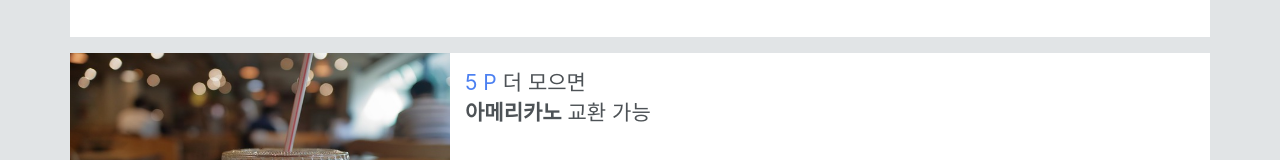
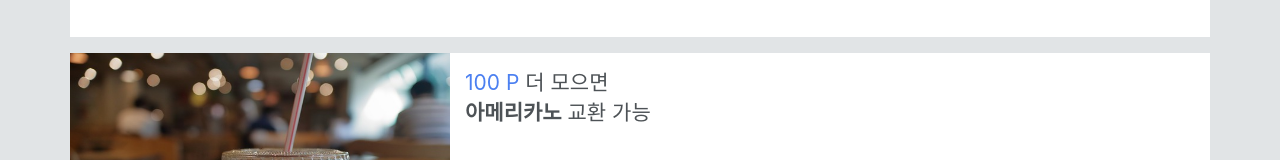
Before and after one commit to developeon/dodo-point, a React (Create React App) app: page /result in a window 1280 px wide. Shown: the part 491-651 px from the top of the page. Built offline with nearby package versions, Linux system fonts and the light colour scheme; a web font is replaced by a local one.

Commit message:
경고문 발생 문제 해결

```diff
--- a/src/components/Home.js
+++ b/src/components/Home.js
@@ -9,7 +9,7 @@ class Home extends Component {
     return (
         <Grid fluid>
           <Row className="Home-image">
-            <img src="assets/dodo-point.jpg" alt="dodo-point-image"/>
+            <img src="assets/dodo-point.jpg" alt="dodo-point-main"/>
           </Row>
           <Row className="Home-navbar">
             <Col xs={2} md={2} className="Home-logo-wrapper">
--- a/src/components/Result.js
+++ b/src/components/Result.js
@@ -1,6 +1,5 @@
 import React, { Component } from 'react';
 import './Result.css';
-import { Link } from 'react-router-dom';
 import { Grid, Row, Col } from 'react-bootstrap';
 import LinesEllipsis from 'react-lines-ellipsis';
 
@@ -54,7 +53,7 @@ class Result extends Component {
         </Row>
         <Row className="item">
           <Col xs={12} md={4}>
-            <img src="assets/coffee.jpg" alter="coffee"/>
+            <img src="assets/coffee.jpg" alt="coffee"/>
           </Col>
           <Col xs={12} md={8}>
             {(point >= 100) ? (
@@ -63,7 +62,7 @@ class Result extends Component {
                <Col xs={10} md={10}>
                   <strong>
                   <LinesEllipsis
-                      text='아메리카노아메리카노아메리카노아카노아메리카노아메리카노아메리카노'
+                      text='아메리카노아메리카노아메리카노아메리카노아메리카노아메리카노아메리카노'
                       maxLine='1'
                       ellipsis=' &middot;&middot;&middot;'
                       trimRight
@@ -81,7 +80,7 @@ class Result extends Component {
               </div>
             ) : (
               <div>
-                <font color="#4c80f1">5 P</font> 더 모으면
+                <font color="#4c80f1">{100-point} P</font> 더 모으면
                 <br/>
                 <strong>아메리카노</strong> 교환 가능
               </div>
```
